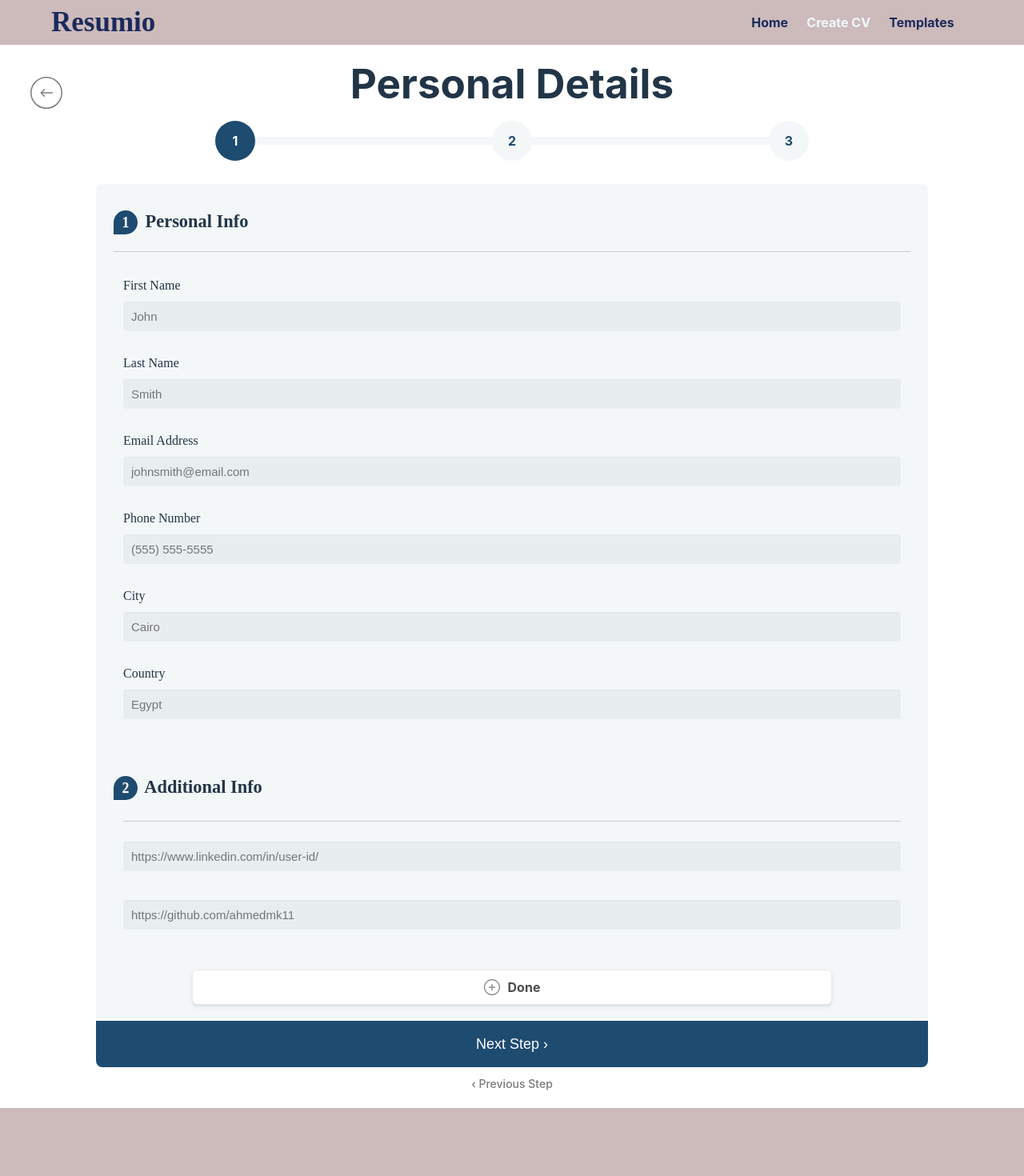
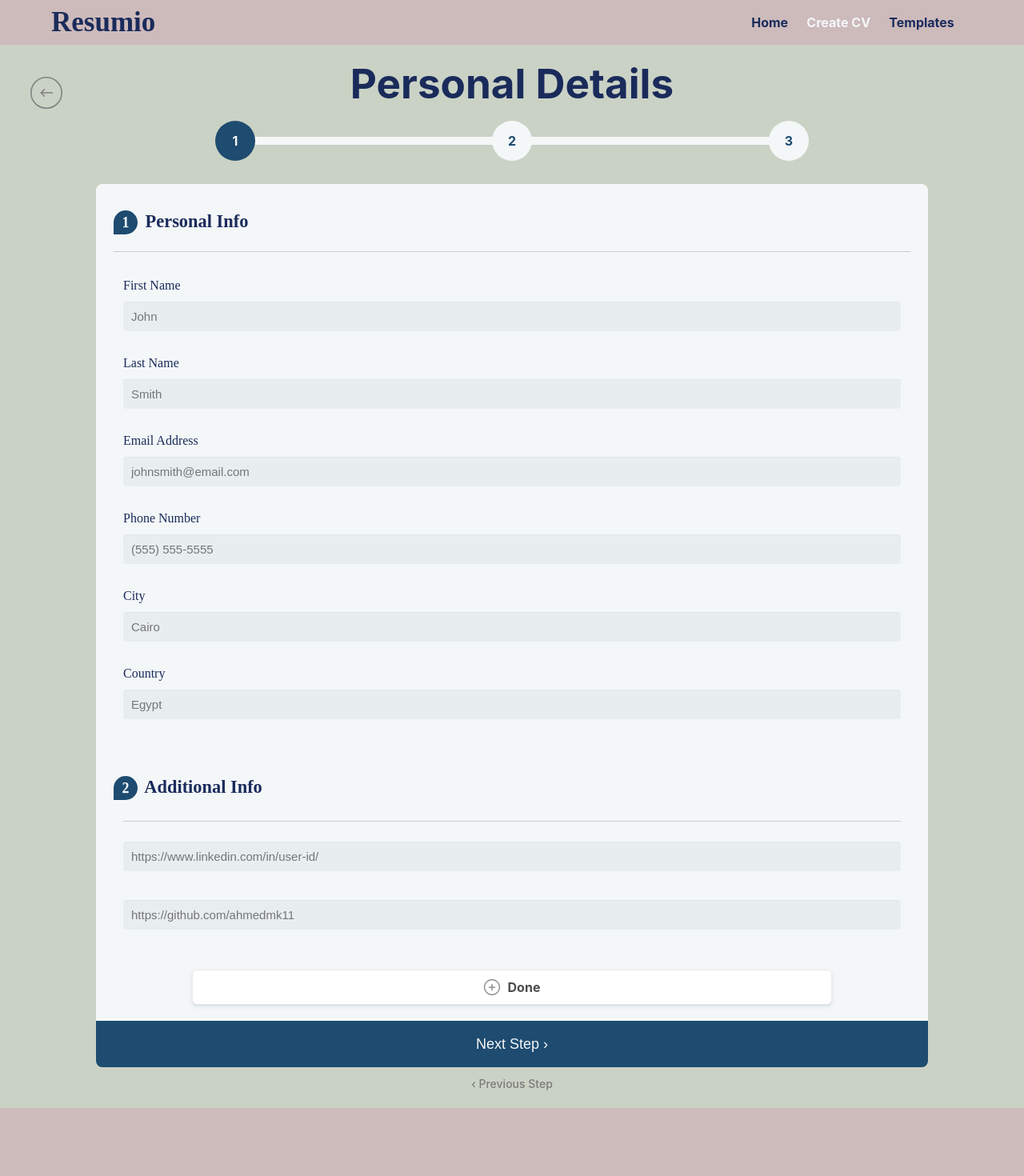
Before and after one commit to Ahmedmk11/cv-maker, a React (Vite) app: page /create/personal-details in a window 1280 px wide. Shown: the top 1470 px of the page at 80% size. Built offline with nearby package versions, Linux system fonts and the light colour scheme.

Commit message:
Fixing some colors

```diff
--- a/src/styles/components.css
+++ b/src/styles/components.css
@@ -113,7 +113,7 @@
 }
 
 .selected a {
-  color: aliceblue;
+  color: #F4F7F8;
 }
 
 .link {
@@ -203,7 +203,7 @@
 }
 
 .next-button:hover {
-  color: #fff;
+  color: #F4F7F8;
 }
 
 #back-btn {
@@ -253,6 +253,7 @@
 .form label {
   display: block;
   margin-bottom: 8px;
+  font-weight: 500;
 }
 
 .form input,
@@ -304,8 +305,9 @@
 
 .form .number {
   background: #1e4b70;
-  color: #fff;
+  color: #F4F7F8;
   height: 30px;
+  font-family: "Times New Roman", Times, serif;
   width: 30px;
   display: inline-block;
   font-size: 0.8em;
@@ -322,7 +324,7 @@
   position: relative;
   display: block;
   padding: 19px 39px 18px 39px;
-  color: #FFF;
+  color: #F4F7F8;
   margin: 0 auto;
   background: #1e4b70;
   font-size: 18px;
@@ -495,7 +497,7 @@
 }
 #progress-bar .circle.active {
   background-color: #1e4b70;
-  color: #fff;
+  color: #F4F7F8;
 }
 #progress-bar .line {
   margin: -1px;
@@ -507,7 +509,7 @@
   width: 300px;
   height: 10px;
   background-color: #1e4b70;
-  color: #fff;
+  color: #F4F7F8;
 }
 
 /*# sourceMappingURL=components.css.map */
--- a/src/styles/components.scss
+++ b/src/styles/components.scss
@@ -116,7 +116,7 @@
 
 .selected {
     a {
-        color: aliceblue;
+        color: #F4F7F8;
     }
 }
 
@@ -208,7 +208,7 @@
 }
 
 .next-button:hover {
-    color: #fff;
+    color: #F4F7F8;
 }
 
 #back-btn {
@@ -255,6 +255,7 @@
 .form label {
 	display: block;
 	margin-bottom: 8px;
+    font-weight: 500;
 }
 .form input,
 .form input,
@@ -302,8 +303,9 @@
 }
 .form .number {
 	background: #1e4b70;
-    color: #fff;
+    color: #F4F7F8;
 	height: 30px;
+    font-family: 'Times New Roman', Times, serif;
 	width: 30px;
 	display: inline-block;
 	font-size: 0.8em;
@@ -320,7 +322,7 @@
     position: relative;
     display: block;
     padding: 19px 39px 18px 39px;
-    color: #FFF;
+    color: #F4F7F8;
     margin: 0 auto;
     background: #1e4b70;
     font-size: 18px;
@@ -492,7 +494,7 @@
         cursor: pointer;
         &.active {
             background-color: #1e4b70;
-            color: #fff;
+            color: #F4F7F8;
         }
     }
     .line {
@@ -505,6 +507,6 @@
         width: 300px;
         height: 10px;
         background-color: #1e4b70;
-        color: #fff;
+        color: #F4F7F8;
     }
 }
--- a/src/styles/index.css
+++ b/src/styles/index.css
@@ -62,17 +62,4 @@
   margin: 0%;
 }
 
-@media (prefers-color-scheme: light) {
-  :root {
-    color: #213547;
-    background-color: #ffffff;
-  }
-  a:hover {
-    color: #747bff;
-  }
-  button {
-    background-color: #f9f9f9;
-  }
-}
-
 /*# sourceMappingURL=index.css.map */
--- a/src/styles/index.scss
+++ b/src/styles/index.scss
@@ -62,16 +62,3 @@
 p {
     margin: 0%;
 }
-
-@media (prefers-color-scheme: light) {
-    :root {
-        color: #213547;
-        background-color: #ffffff;
-    }
-    a:hover {
-        color: #747bff;
-    }
-    button {
-        background-color: #f9f9f9;
-    }
-}
```
Also changed, not shown: 2 other files (tests, documents, lock files or other folders).
